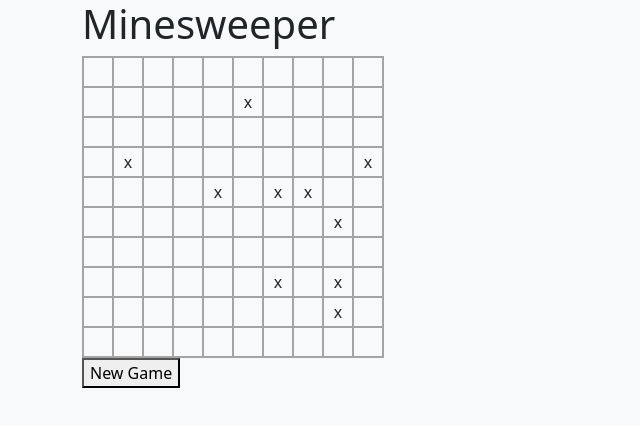
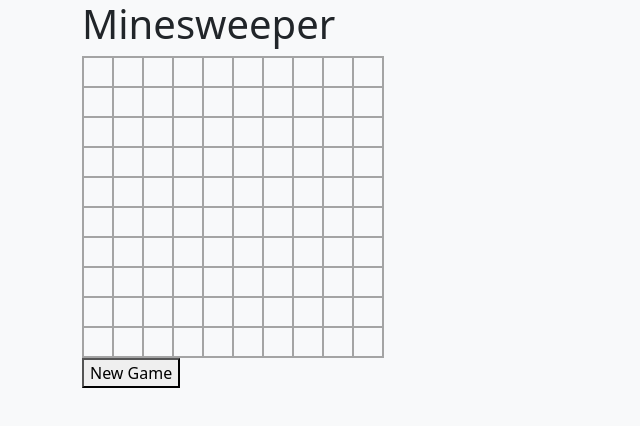
Before and after one commit to germanovs/minesweeper, a React app: page / in a window 1280 px wide. Shown: the top 426 px of the page, without its empty margins (0-640 px from the left). Built offline with nearby package versions, Linux system fonts and the light colour scheme; the HTML template or start-up script is replaced by a standard one.

Commit message:
Basic opening

```diff
--- a/src/App.tsx
+++ b/src/App.tsx
@@ -7,6 +7,7 @@
 	const [minesCount, setMinesCount] = useState<number>(10);
 	const [gameMap, setGameMap] = useState<boolean[]>([]);
 	const [grid, setGrid] = useState<boolean[][]>([]);
+	const [displayGrid, setDisplayGrid] = useState<cellState[][]>([]);
 
 	const createNewGame = () => {
 		const newGameMap = new Array(100).fill(false);
@@ -22,6 +23,28 @@
 			newGameMap[mineLocation] = true;
 		});
 		setGameMap(newGameMap);
+
+		const grid = [];
+		for (let i = 0; i < 10; i++) {
+			grid.push(gameMap.slice(i * 10, i * 10 + 10));
+		}
+		setGrid(grid);
+
+		const displayGrid = new Array(10).fill(new Array(10).fill('closed'));
+		setDisplayGrid(displayGrid);
+	}
+
+	const openCell = (rowIndex: number, cellIndex: number): void => {
+		const cellState = displayGrid[rowIndex][cellIndex];
+		if (cellState !== 'closed') {
+			return;
+		}
+
+		const newDisplayGrid = JSON.parse(JSON.stringify(displayGrid));
+		newDisplayGrid[rowIndex][cellIndex] = grid[rowIndex][cellIndex] ? '!' : 0;
+		console.log(newDisplayGrid);
+
+		setDisplayGrid(newDisplayGrid);
 	}
 
 	useEffect(() => {
@@ -35,8 +58,24 @@
 
 			<div className='grid'>
 				{
-					gameMap.map((cell, index) => {
-						return <div key={index} className='cell'>{cell ? 'x' : ''}</div>
+					displayGrid.map((row, rowIndex) => {
+						return row.map((cell, cellIndex) => {
+							return (
+								<div
+									key={rowIndex + '-' + cellIndex}
+									className='cell'
+									style={{ backgroundColor: grid[rowIndex][cellIndex] ? '#ffe8c1' : 'inherit' }}
+									onClick={() => openCell(rowIndex, cellIndex)}>
+									{
+										cell === 'closed'
+											? ''
+											: cell === 'mine'
+												? '!'
+												: cell
+									}
+								</div>
+							)
+						})
 					})
 				}
 			</div>
--- /dev/null
+++ b/src/typing.d.ts
@@ -0,0 +1 @@
+type cellState = 'mine' | 'closed' | number;
```
